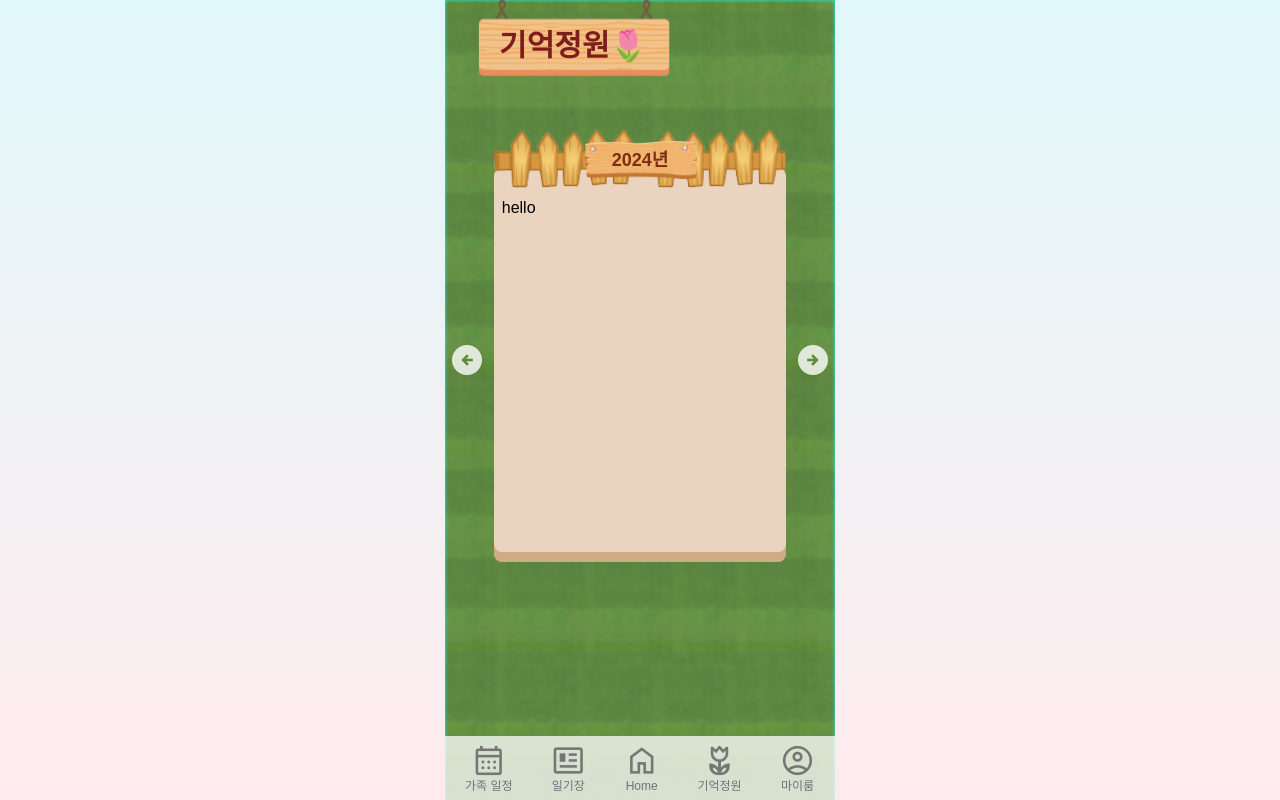
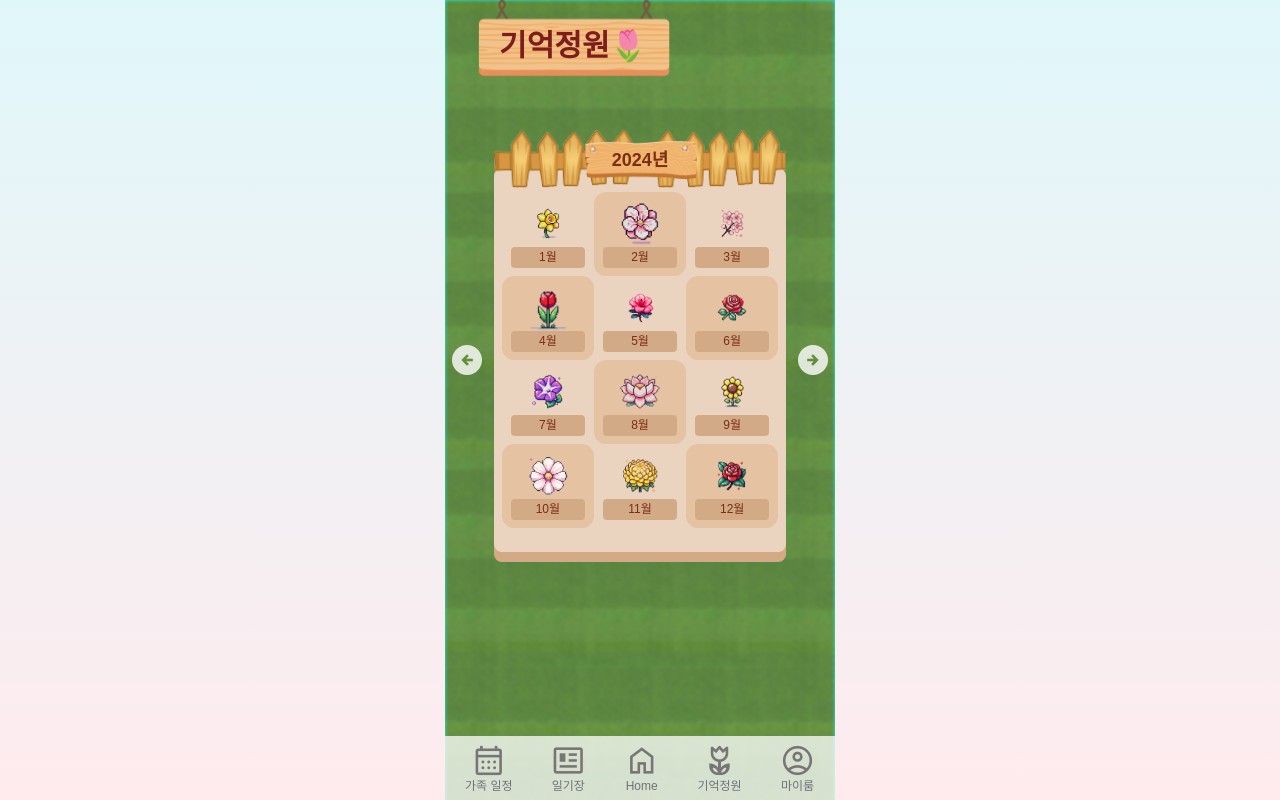
Before and after one commit to soddong/flolink, a React (Vite) app in the folder frontend/: page /garden in a window 1280 px wide. Built offline with nearby package versions, Linux system fonts and the light colour scheme; a web font is replaced by a local one.

Commit message:
[FE] feat: 단일 꽃 컴포넌트 구현  #S11P12A608-406

```diff
--- /dev/null
+++ b/frontend/src/components/garden/Flower.jsx
@@ -0,0 +1,16 @@
+function Flower ({id, month, flower}) {
+  console.log(flower)
+  return (
+    <div className="flex flex-col justify-center items-center rounded-xl"
+    style={{'backgroundColor': id%2 === 0 ? '#E5C2A2': null}}>
+      <img src={flower} alt="flower_photo"
+      className="w-1/2" />
+      <div className="text-xs w-4/5 h-1/4 flex justify-center items-center rounded text-orange-900"
+      style={{'backgroundColor': '#D2AB86'}}>
+        {month}
+      </div>
+    </div>
+  )
+}
+
+export default Flower;
--- a/frontend/src/components/garden/Garden.jsx
+++ b/frontend/src/components/garden/Garden.jsx
@@ -1,19 +1,32 @@
 import Fence from '../../assets/garden/fence.png'
 import YearPanel from '../../assets/garden/panel_year.png'
+import Flower from './Flower'
+import Spring1 from '../../assets/garden/spring1.png'
+import Spring2 from '../../assets/garden/spring2.png'
+import Spring3 from '../../assets/garden/spring3.png'
+import Summer1 from '../../assets/garden/summer1.png'
+import Summer2 from '../../assets/garden/summer2.png'
+import Summer3 from '../../assets/garden/summer3.png'
+import Fall1 from '../../assets/garden/fall1.png'
+import Fall2 from '../../assets/garden/fall2.png'
+import Fall3 from '../../assets/garden/fall3.png'
+import Winter1 from '../../assets/garden/winter1.png'
+import Winter2 from '../../assets/garden/winter2.png'
+import Winter3 from '../../assets/garden/winter3.png'
 
 const months = [
-  {id: 1, name: '1월', image: 'winter2'},
-  {id: 2, name: '2월', image: 'winter3'},
-  {id: 3, name: '3월', image: 'spring1'},
-  {id: 4, name: '4월', image: 'spring2'},
-  {id: 5, name: '5월', image: 'spring3'},
-  {id: 6, name: '6월', image: 'summer1'},
-  {id: 7, name: '7월', image: 'summer2'},
-  {id: 8, name: '8월', image: 'summer3'},
-  {id: 9, name: '9월', image: 'fall1'},
-  {id: 10, name: '10월', image: 'fall2'},
-  {id: 11, name: '11월', image: 'fall3'},
-  {id: 12, name: '12월', image: 'winter1'},
+  {id: 1, name: '1월', image: Winter2},
+  {id: 2, name: '2월', image: Winter3},
+  {id: 3, name: '3월', image: Spring1},
+  {id: 4, name: '4월', image: Spring2},
+  {id: 5, name: '5월', image: Spring3},
+  {id: 6, name: '6월', image: Summer1},
+  {id: 7, name: '7월', image: Summer2},
+  {id: 8, name: '8월', image: Summer3},
+  {id: 9, name: '9월', image: Fall1},
+  {id: 10, name: '10월', image: Fall2},
+  {id: 11, name: '11월', image: Fall3},
+  {id: 12, name: '12월', image: Winter1},
 ]
 
 function Garden () {
@@ -27,15 +40,18 @@ function Garden () {
           <p className='text-orange-900 text-lg font-bold'>2024년</p>
         </div>
       </div>
-      <div className="w-3/4 h-4/5 rounded-lg py-7 px-2"
+      <div className="w-3/4 h-4/5 rounded-lg py-6 px-2 grid grid-rows-4 grid-cols-3"
       style={{'backgroundColor': '#EBD4BF', 'filter': 'drop-shadow(0px 10px #D2AB86)'}}>
-        hello
+        {months.map(month => {
+          return (
+          <Flower key={month.id} id={month.id} month={month.name} flower={month.image}/>)
+        })}
       </div>
-      <span class="material-symbols-outlined absolute left-1 text-4xl text-white/80"
+      <span className="material-symbols-outlined absolute left-1 text-4xl text-white/80"
       style={{'fontVariationSettings': '"FILL" 1'}}>
       arrow_circle_left
       </span>
-      <span class="material-symbols-outlined absolute right-1 text-4xl text-white/80"
+      <span className="material-symbols-outlined absolute right-1 text-4xl text-white/80"
       style={{'fontVariationSettings': '"FILL" 1'}}>
       arrow_circle_right
       </span>
```
